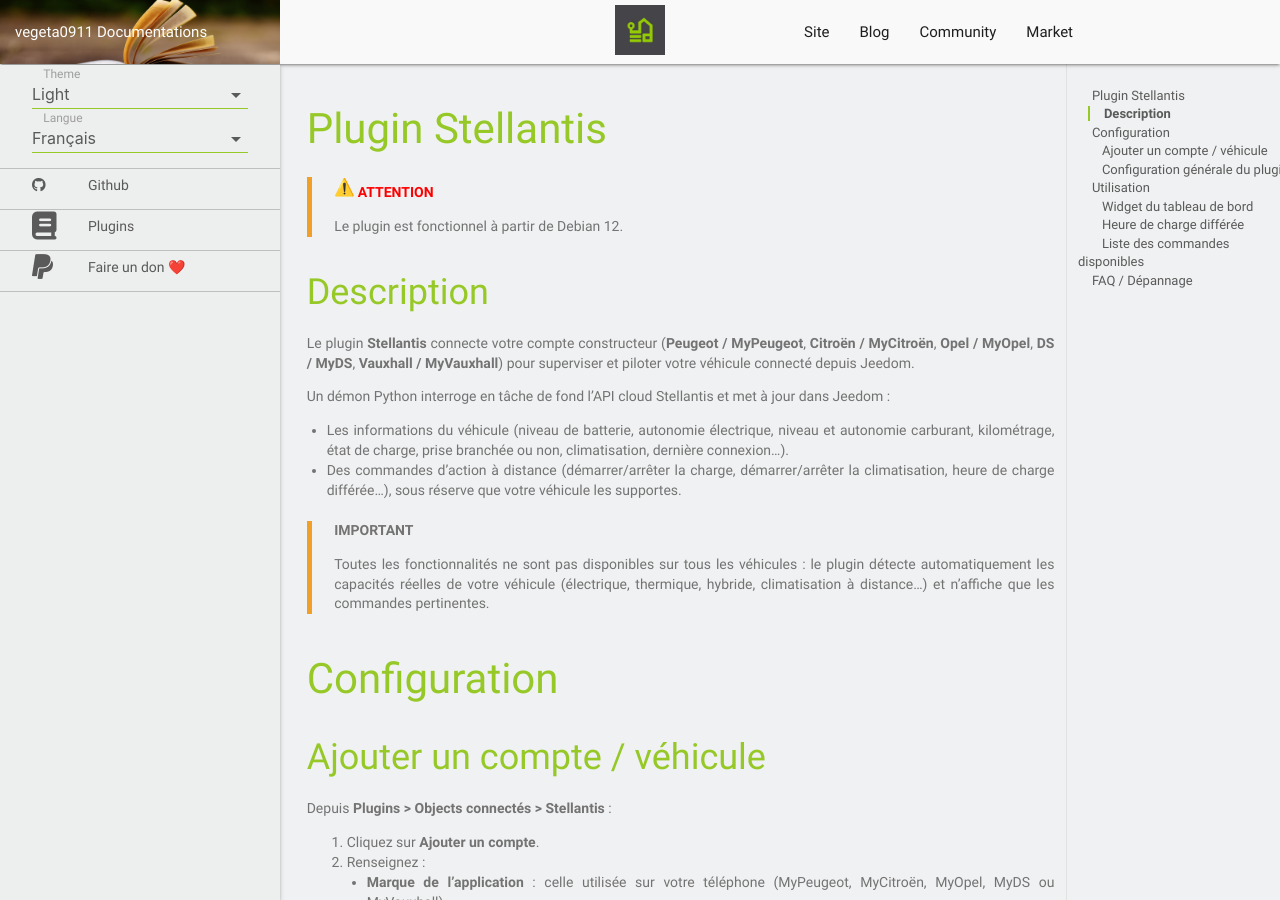
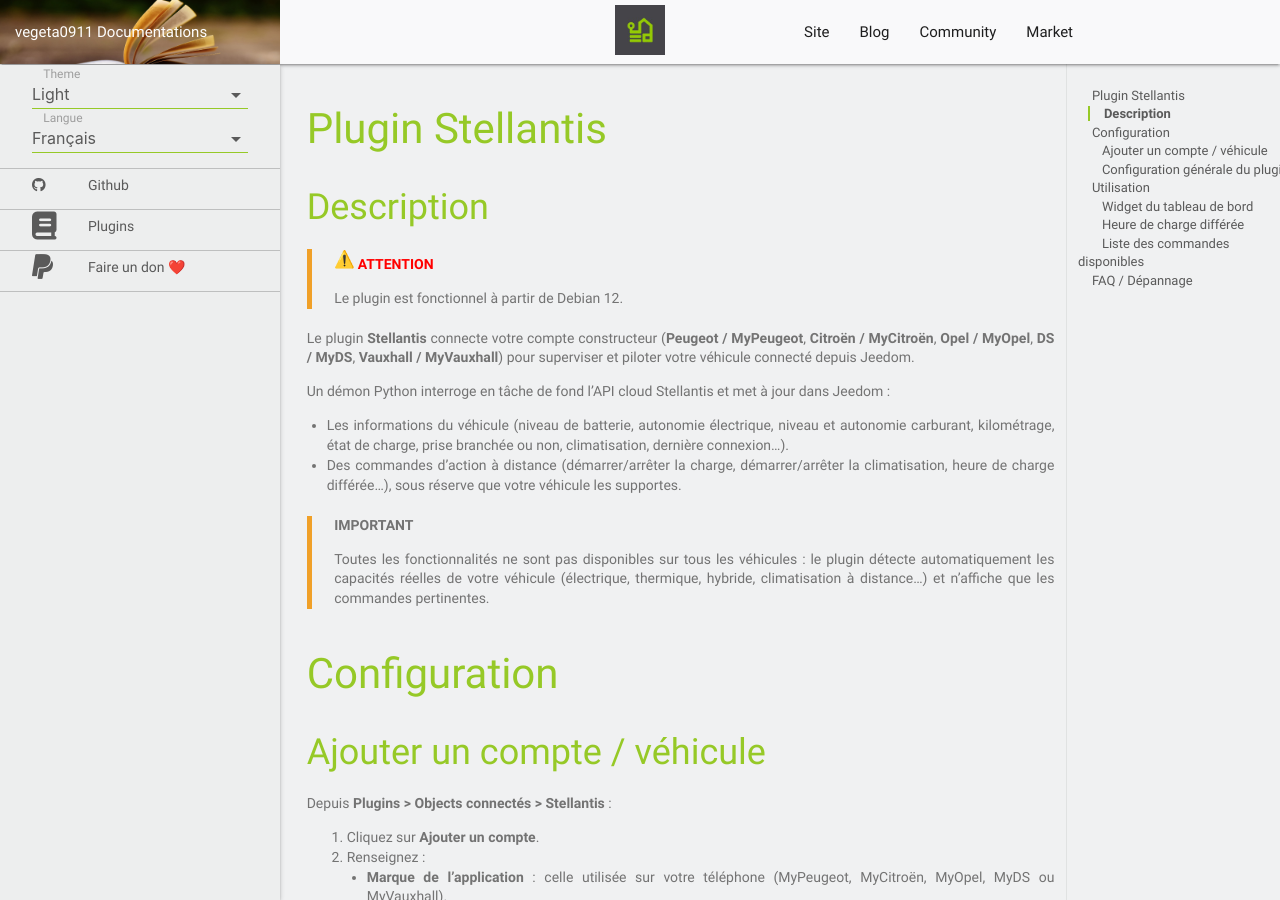
Before and after one commit to vegeta0911/documentation, a Jekyll site: the page built from plugins/fr_FR/Stellantis/index.md, in a window 1280 px wide and 900 px high. Built offline with Jekyll 4.4.1, drawn with Linux system fonts in a browser that asks for light colours; nearby versions of some CDN libraries; emoji names are drawn with the system emoji font; our own code applies the rules of GitHub Pages for plain Markdown files; library files that are not in the unit come from our copies.

```diff
--- a/plugins/fr_FR/Stellantis/index.md
+++ b/plugins/fr_FR/Stellantis/index.md
@@ -1,11 +1,9 @@
 # Plugin Stellantis
 
-
+## Description
 > <strong><span style="color:red"><img class="emoji responsive-img" title=":warning:" alt=":warning:" src="https://github.githubassets.com/images/icons/emoji/unicode/26a0.png" height="20" width="20" loading="lazy"> ATTENTION</span></strong>
 >
 > Le plugin est fonctionnel à partir de Debian 12.
-
-## Description
 
 Le plugin **Stellantis** connecte votre compte constructeur (**Peugeot / MyPeugeot**, **Citroën / MyCitroën**, **Opel / MyOpel**, **DS / MyDS**, **Vauxhall / MyVauxhall**) pour superviser et piloter votre véhicule connecté depuis Jeedom.
 
```
